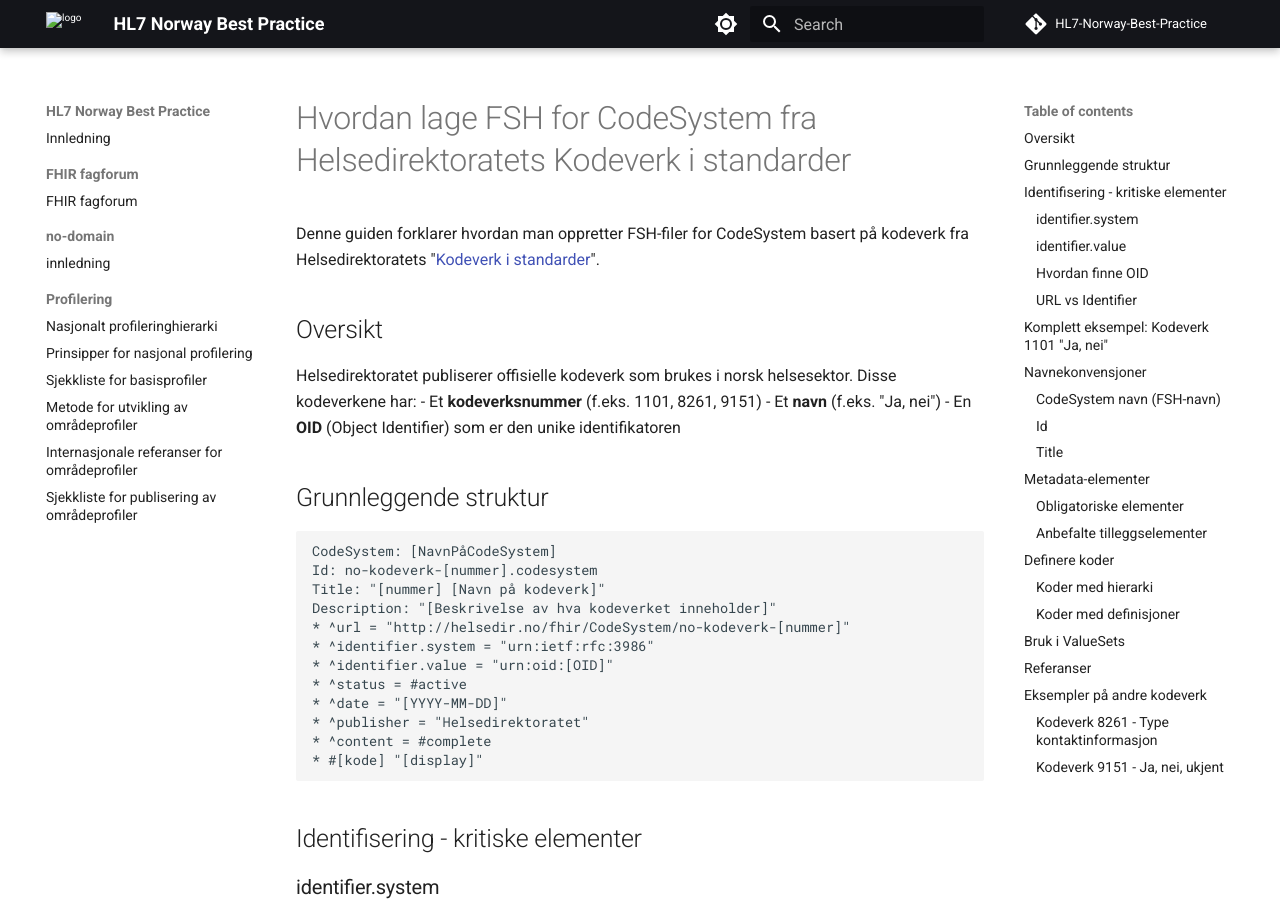
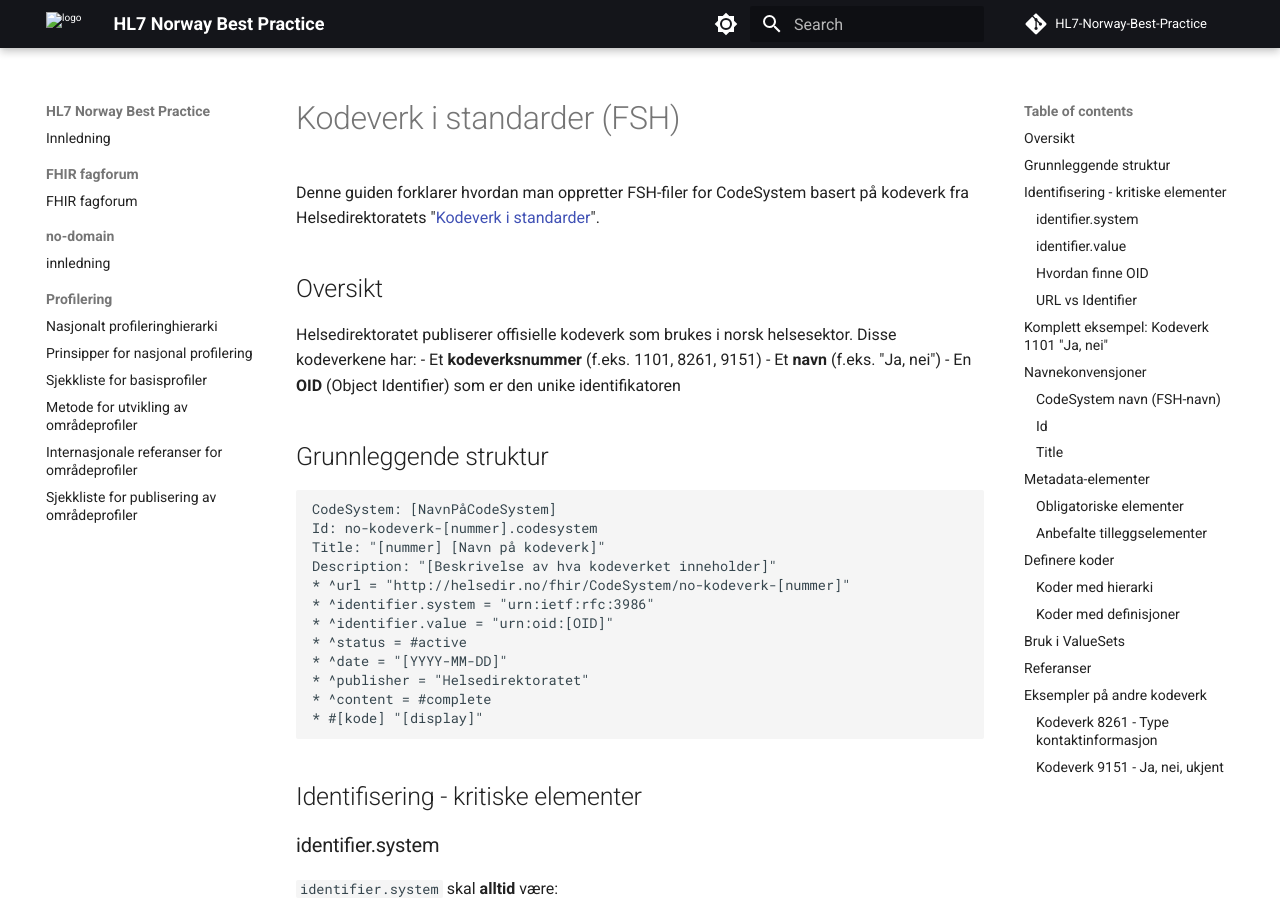
Before and after one commit to HL7Norway/best-practice, an MkDocs documentation site: the page built from docs/profilering/fsh-codesystem-kodeverk-i-standarder.md, in a window 1280 px wide and 900 px high. Built offline with MkDocs 1.6.1 and Material for MkDocs 9.7.7, drawn with Linux system fonts in a browser that asks for light colours; comment, search, counter and statistics services are not loaded.

Commit message:
Update FSH documentation metadata and hierarchy
Added front matter metadata to 'fsh-codesystem-kodeverk-i-standarder.md' and updated its title. Changed the parent in 'fsh.md' from 'IG og Dokumentasjon' to 'Nasjonalt profileringshierarki' to reflect the new documentation structure.

```diff
--- a/docs/profilering/fsh-codesystem-kodeverk-i-standarder.md
+++ b/docs/profilering/fsh-codesystem-kodeverk-i-standarder.md
@@ -1,4 +1,11 @@
-# Hvordan lage FSH for CodeSystem fra Helsedirektoratets Kodeverk i standarder
+---
+layout: default
+title: Kodeverk i standarder (FSH)
+nav_order: 5
+parent: FHIR Shorthand
+---
+
+# Kodeverk i standarder (FSH)
 
 Denne guiden forklarer hvordan man oppretter FSH-filer for CodeSystem basert på kodeverk fra Helsedirektoratets "[Kodeverk i standarder](https://finnkode.helsedirektoratet.no/adm/collections)".
 
```
Also changed, not shown: docs/profilering/fsh.md (+1 -1 lines).
